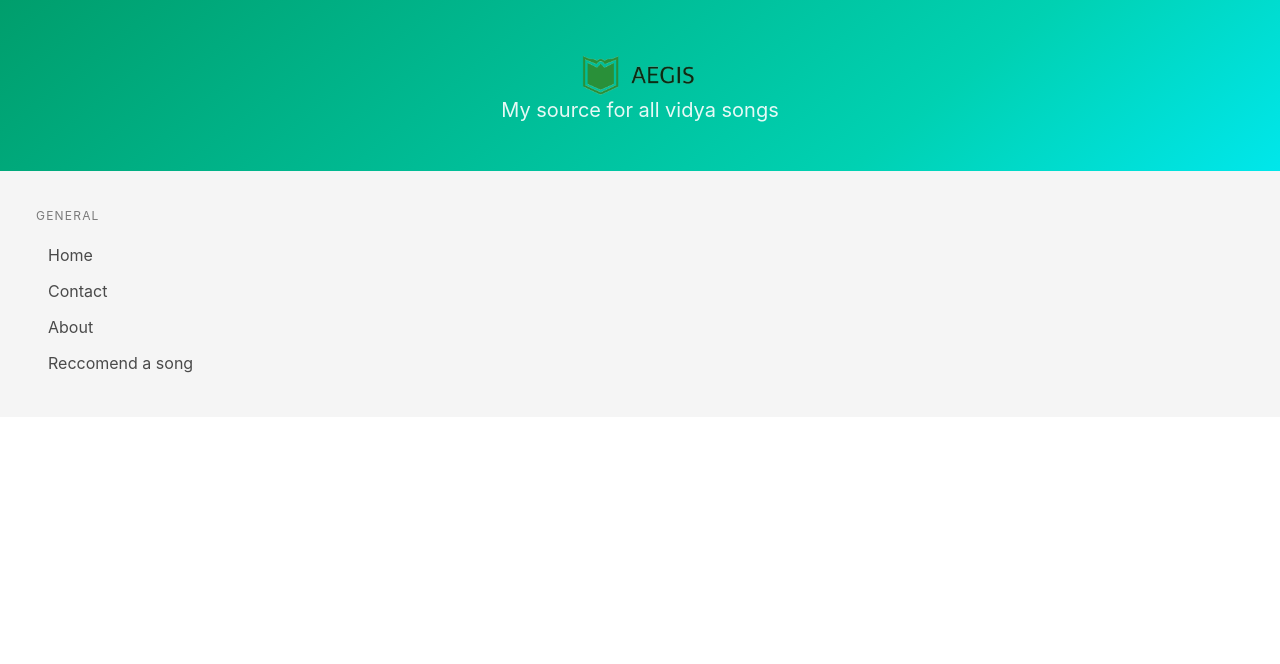
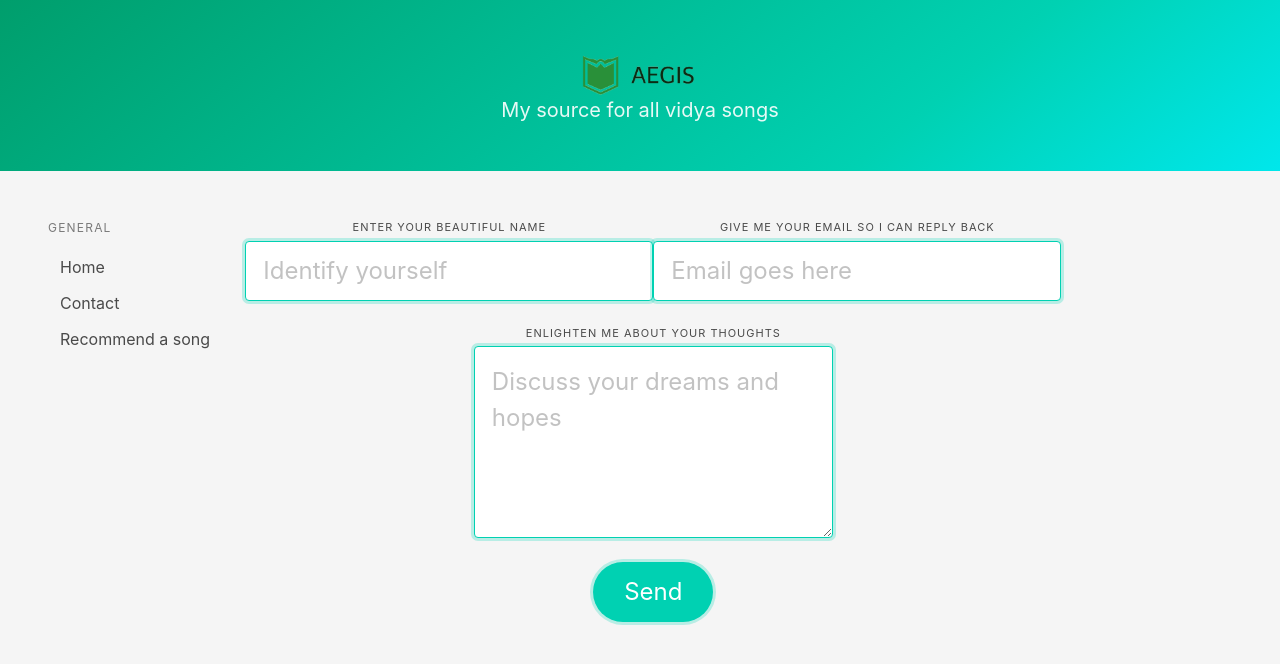
Before and after one commit to Emethium/aegis, a Vue app in the folder frontend/: page /#/contact in a window 1280 px wide. Shown: the top 664 px of the page. Built offline with nearby package versions, Linux system fonts and the light colour scheme.

Commit message:
Contact page design

```diff
--- a/frontend/package.json
+++ b/frontend/package.json
@@ -9,6 +9,7 @@
   },
   "dependencies": {
     "bulma": "^0.7.1",
+    "font-awesome": "^4.7.0",
     "hls.js": "^0.9.1",
     "node-sass": "^4.9.0",
     "sass-loader": "^7.0.1",
--- a/frontend/src/components/Contact.vue
+++ b/frontend/src/components/Contact.vue
@@ -1,24 +1,62 @@
 <template>
 <div class="contact">
     <div class="section has-background-light">
-        <div class="columns">
+        <div class="columns is-gapless">
             <!-- Page sidebar -->
-            <div class="collumn has-background-light is-one-quarter">
+            <div class="column has-background-light is-2">
                 <aside class="menu">
                 <p class="menu-label">
                     General
                 </p>
                 <ul class="menu-list">
-                    <li @click="revertFiltering()"><a>Home</a></li>
+                    <router-link to="/">Home</router-link>
                     <li><a>Contact</a></li>
-                    <li><a>About</a></li>
-                    <li><a>Reccomend a song</a></li>
+                    <li><a>Recommend a song</a></li>
                 </ul>
                 </aside>
             </div>
             <!-- Main content -->
-            <div class="collumn has-background-light">
-                <div class="content is-centered">
+            <div class="column has-background-light is-narrow">
+                <div class="content">
+                    <div class="control is-centered">
+                        <div class="level">
+                            <div class="level-left is-centered has-text-centered">
+                                <div class="level-item">
+                                    <div>
+                                        <label class="heading">Enter your beautiful name</label>
+                                        <input class="input is-focused is-large is-primary" type="text" placeholder="Identify yourself">
+                                    </div>
+                                </div>
+                            </div>
+                            <div class="level-right is-centered has-text-centered">
+                                <div class="level-item">
+                                    <div>
+                                        <label class="heading">Give me your email so I can reply back</label>
+                                        <input class="input is-focused is-large is-primary" type="email" placeholder="Email goes here">
+                                    </div>
+                                </div>
+                            </div>
+                        </div>
+                        <div class="level">
+                            <div class="level-item">
+                                <div class="field is-centered">
+                                    <div class="control is-centered has-text-centered">
+                                        <label class="heading">Enlighten me about your thoughts</label>
+                                        <textarea class="textarea is-primary is-large is-focused" type="text" placeholder="Discuss your dreams and hopes"></textarea>
+                                    </div>
+                                </div>
+                            </div>
+                        </div>
+                        <div class="level">
+                            <div class="level-item">
+                                <p class="buttons">
+                                    <a class="button is-primary is-rounded is-focused is-large">
+                                        <span>Send</span>
+                                    </a>
+                                </p>
+                            </div>
+                        </div>
+                    </div>
                 </div>
             </div>
         </div>
@@ -29,6 +67,11 @@
 <!-- Add "scoped" attribute to limit CSS to this component only -->
 <style scoped>
 @import "../../node_modules/bulma/css/bulma.min.css";
+@import "../../node_modules/font-awesome/css/font-awesome.min.css";
+textarea {
+    width: 900px;
+    height: 200px;
+}
 </style>
 
 <script>
--- a/frontend/src/components/Home.vue
+++ b/frontend/src/components/Home.vue
@@ -1,9 +1,9 @@
 <template>
   <div class="home">
     <div class="section has-background-light">
-      <div class="columns">
+      <div class="columns is-gapless">
         <!-- Page sidebar -->
-        <div class="collumn has-background-light is-one-quarter">
+        <div class="column has-background-light is-2">
           <aside class="menu">
             <p class="menu-label">
               General
@@ -11,8 +11,7 @@
             <ul class="menu-list">
               <li @click="revertFiltering()"><a>Home</a></li>
               <router-link to="/contact">Contact</router-link>
-              <li><a>About</a></li>
-              <li><a>Reccomend a song</a></li>
+              <li><a>Recommend a song</a></li>
             </ul>
             <p class="menu-label">
               Categories
@@ -23,7 +22,7 @@
           </aside>
         </div>
         <!-- Main content -->
-        <div class="collumn has-background-light">
+        <div class="column has-background-light">
           <div class="content is-centered">
             <table class="table is-striped is-bordered is-hoverable is-narrow">
               <thead>
```
Also changed, not shown: 1 other file (tests, documents, lock files or other folders).
